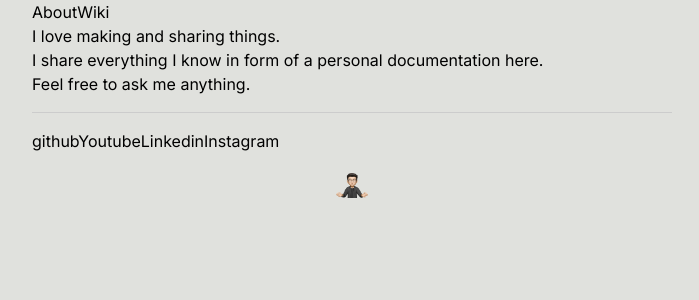
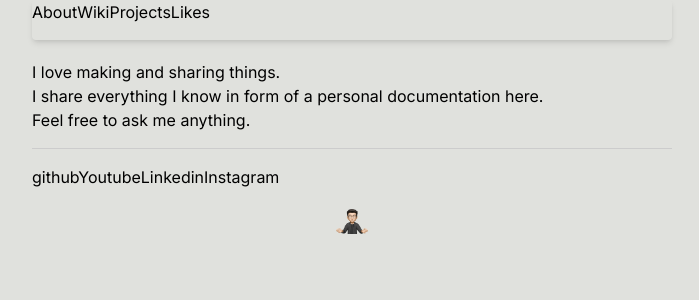
Before and after one commit to dangchinh25/chinhle.me, a Next.js app: page / in a window 1280 px wide. Shown: the top 300 px of the page, without its empty margins (288-987 px from the left). Built offline with nearby package versions, Linux system fonts and the light colour scheme.

Commit message:
Styling navbar

```diff
--- a/src/app/page.tsx
+++ b/src/app/page.tsx
@@ -1,12 +1,7 @@
-import Navbar from '@/components/NavBar';
-import Footer from '@/components/Footer';
-
-
 export default function HomePage() {
   return (
     <div>
       <div>
-        <Navbar />
         <p>
           I love making and sharing things.
         </p>
@@ -16,7 +11,6 @@ export default function HomePage() {
         <p>
           Feel free to ask me anything.
         </p>
-        <Footer />
       </div>
     </div>
   );
--- a/src/components/NavBar.tsx
+++ b/src/components/NavBar.tsx
@@ -2,7 +2,7 @@ import Link from 'next/link';
 
 export default function Navbar() {
   return (
-    <div>
+    <div className='shadow-md w-full h-10 rounded mb-5'>
       <button>
         <Link href='/'>
           About
@@ -13,6 +13,16 @@ export default function Navbar() {
           Wiki
         </Link>
       </button>
+      <button>
+        <Link href='/projects'>
+          Projects
+        </Link>
+      </button>
+      <button>
+        <Link href='likes'>
+          Likes
+        </Link>
+      </button>
     </div>
   );
 }
--- a/src/components/OuterContainer.tsx
+++ b/src/components/OuterContainer.tsx
@@ -1,3 +1,6 @@
+import Footer from './Footer';
+import Navbar from './NavBar';
+
 export type Props = {
   children: React.ReactNode
 };
@@ -6,7 +9,9 @@ export default function OuterContainer({ children }: Props) {
   return (
     <div className='flex flex-row justify-center w-screen h-screen bg-platinum'>
       <div className='w-3/6'>
+        <Navbar />
         {children}
+        <Footer />
       </div>
     </div>
   );
```
